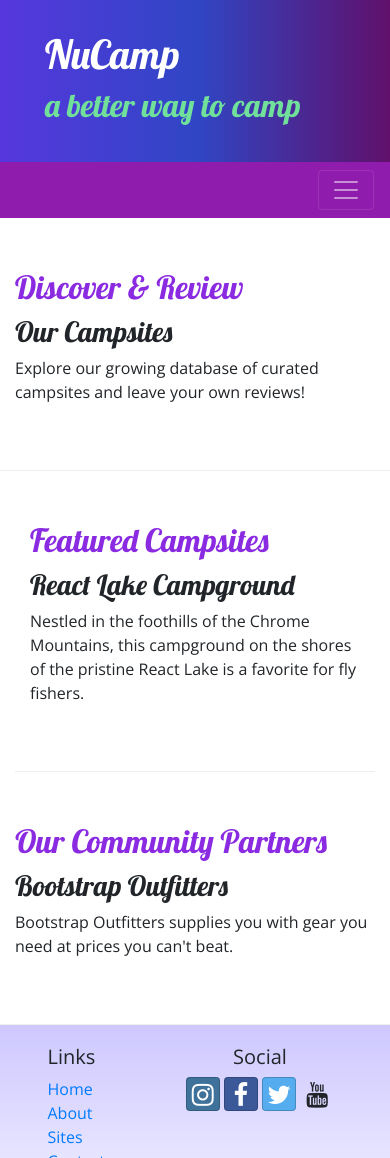
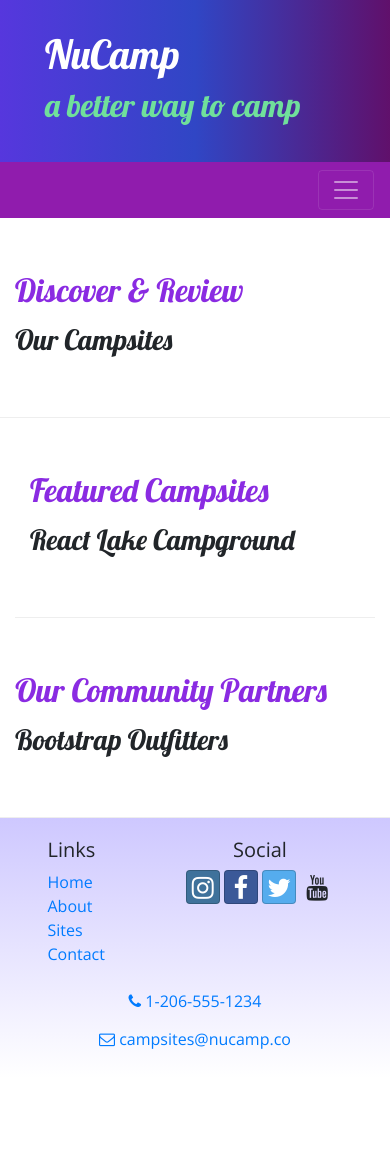
Before and after one commit to ktllama/firstnucampsite, a website: page index.html in a window 390 px wide. Shown: the top 1158 px of the page. After the commit the page ends 1078 px from the top, so only its background shows below. Drawn offline with nearby package versions, Linux system fonts and the light colour scheme.

Commit message:
made weekone workshop changes

```diff
--- a/index.html
+++ b/index.html
@@ -52,7 +52,7 @@
                 </div>
                 <div class="col">
                     <h3>Our Campsites</h3>
-                    <p>Explore our growing database of curated campsites and leave your own reviews!</p>
+                    <p class="d-none d-sm-block">Explore our growing database of curated campsites and leave your own reviews!</p>
                 </div>
             </div>
             <div class="container">
@@ -62,7 +62,7 @@
                     </div>
                     <div class="col">
                         <h3>React Lake Campground</h3>
-                        <p>Nestled in the foothills of the Chrome Mountains, this campground on the shores of the pristine React Lake is a favorite for fly fishers.</p>
+                        <p class="d-none d-sm-block">Nestled in the foothills of the Chrome Mountains, this campground on the shores of the pristine React Lake is a favorite for fly fishers.</p>
                     </div>
                 </div>
             </div>
@@ -73,7 +73,7 @@
                 </div>
                 <div class="col">
                     <h3>Bootstrap Outfitters</h3>
-                    <p>Bootstrap Outfitters supplies you with gear you need at prices you can't beat.</p>
+                    <p class="d-none d-sm-block">Bootstrap Outfitters supplies you with gear you need at prices you can't beat.</p>
                 </div>
             </div>
         </div>
@@ -85,7 +85,7 @@
                     <div class="col-4 col-sm-2 offset-1">
                         <h5>Links</h5>
                 <ul class="list-unstyled">
-                    <li><a href="#index.html">Home</a></li>
+                    <li><a href="#">Home</a></li>
                     <li><a href="aboutus.html">About</a></li>
                     <li><a href="#">Sites</a></li>
                     <li><a href="contactus.html">Contact</a></li>
```
Also changed, not shown: aboutus.html (+2 -2 lines).
